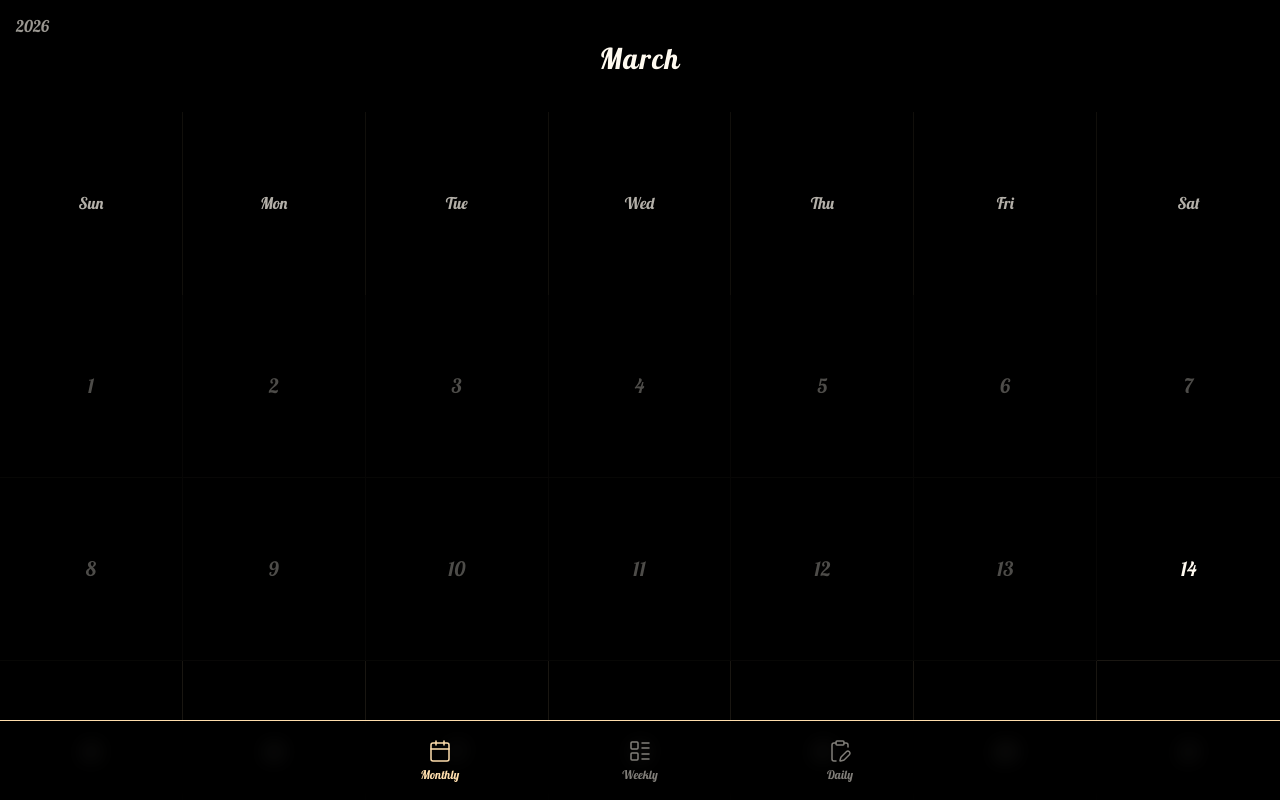
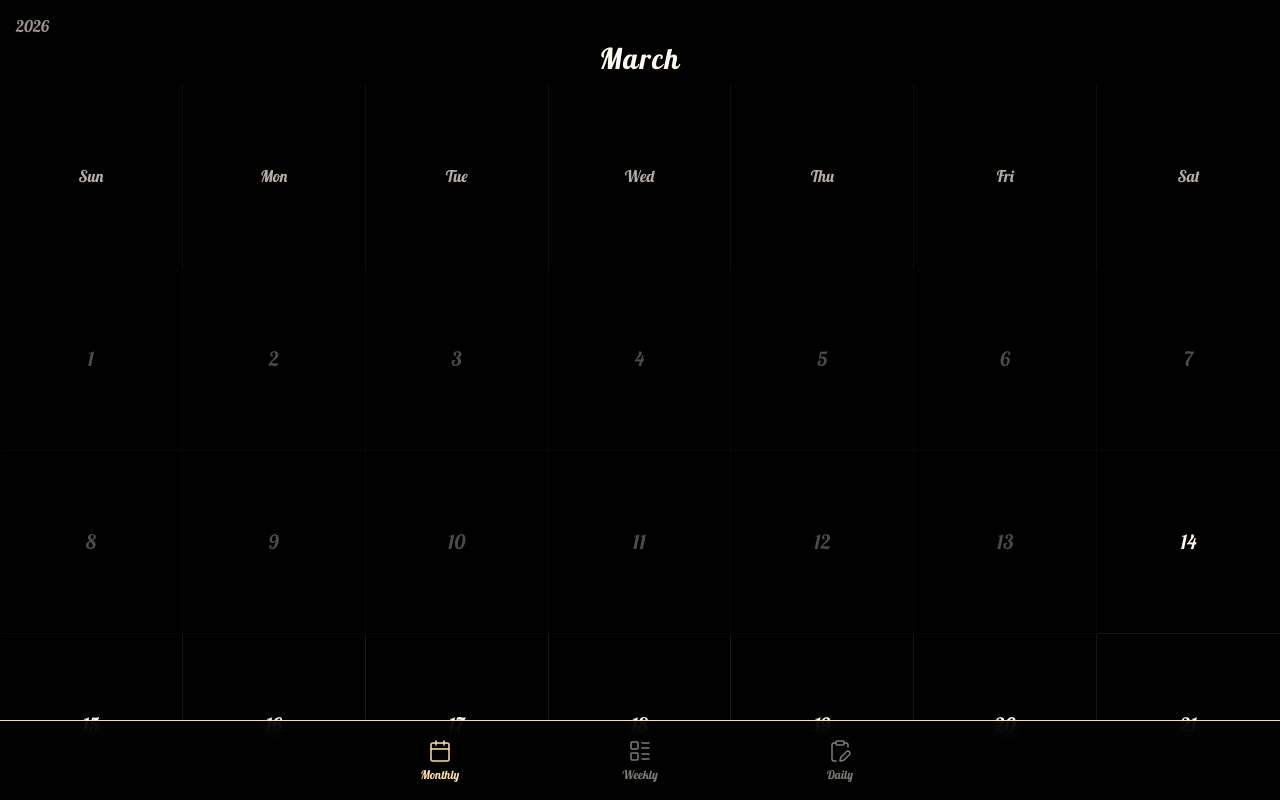
Before and after one commit to Roiril/couple-sync, a React (Vite) app: page / in a window 1280 px wide. Built offline with nearby package versions, Linux system fonts and the light colour scheme; no server answers; the database is empty.

Commit message:
feat: add initial styles for main app layout, calendar, navigation, and scheduling components.

```diff
--- a/src/App.module.css
+++ b/src/App.module.css
@@ -183,7 +183,7 @@
   display: grid;
   grid-template-columns: repeat(7, 1fr);
   width: 100%;
-  margin-top: 2rem;
+  margin-top: 0.5rem;
   transition: opacity 0.3s ease-in-out;
 }
 
@@ -261,7 +261,7 @@
   display: flex;
   justify-content: center;
   align-items: center;
-  margin-bottom: 1rem;
+  margin-bottom: 0.5rem;
   width: 100%;
 }
 
```
